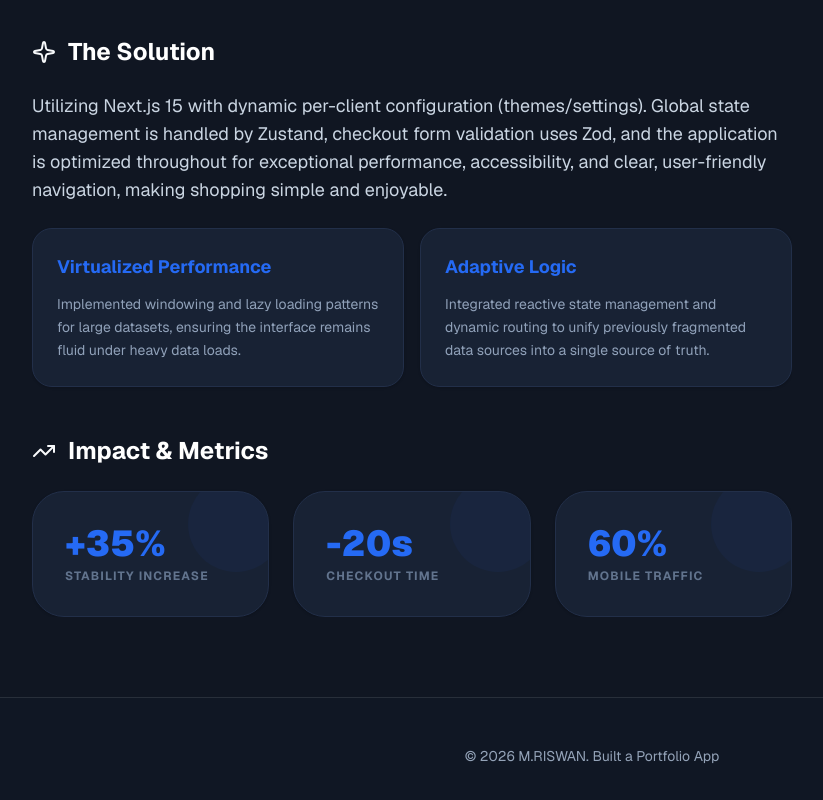
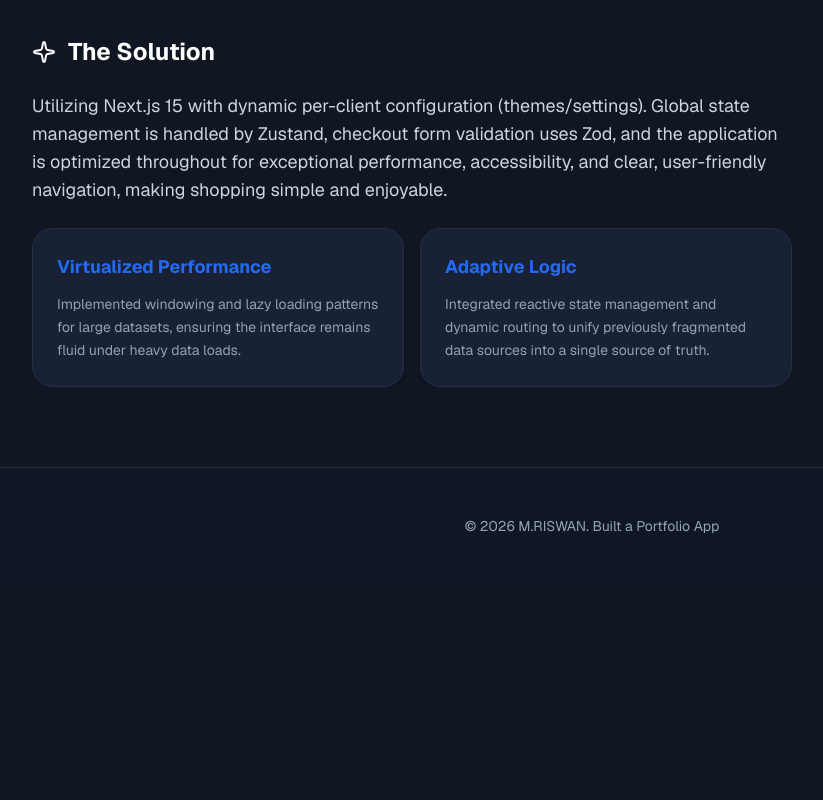
Before and after one commit to MuhRiswan/portfolio, a Next.js app: page /project/project-1 in a window 1280 px wide. Shown: the part 1289-2089 px from the top of the page, without its empty margins (48-871 px from the left). After the commit the page ends 1873 px from the top, so only its background shows below. Built offline with nearby package versions, Linux system fonts and the light colour scheme.

Commit message:
feat(project): comment out ProjectMetrics component in ProjectDetailPage

```diff
--- a/src/app/project/[id]/page.tsx
+++ b/src/app/project/[id]/page.tsx
@@ -62,7 +62,7 @@ export default async function ProjectDetailPage({ params }: { params: Promise<{
             />
           </Suspense>
           <ProjectContent project={project} />
-          <ProjectMetrics metrics={project.metrics} />
+          {/* <ProjectMetrics metrics={project.metrics} /> */}
         </div>
 
         <div className="w-full lg:w-80">
```
